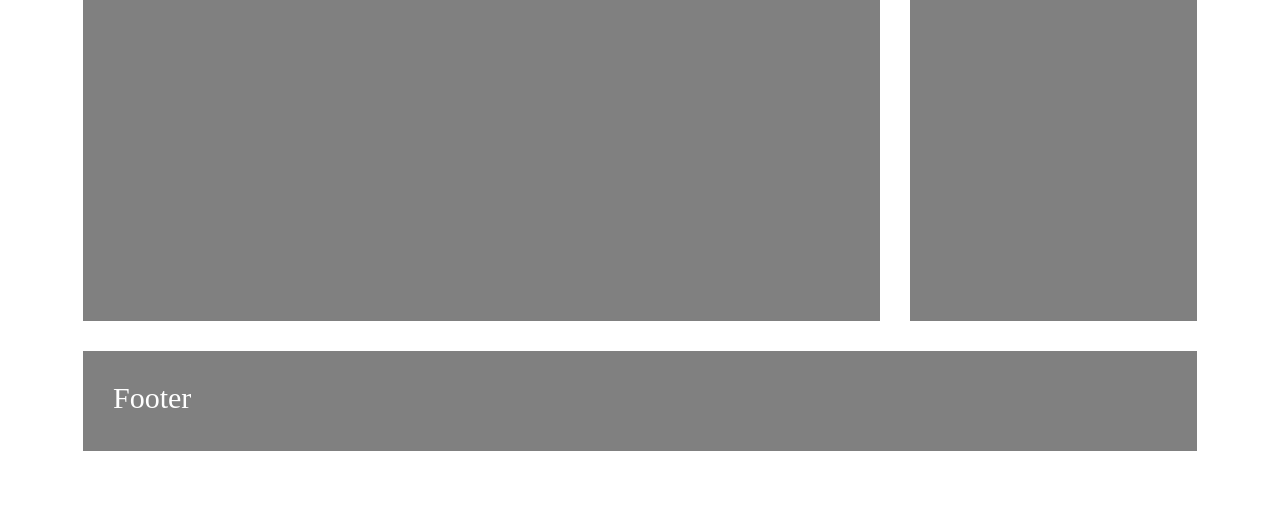
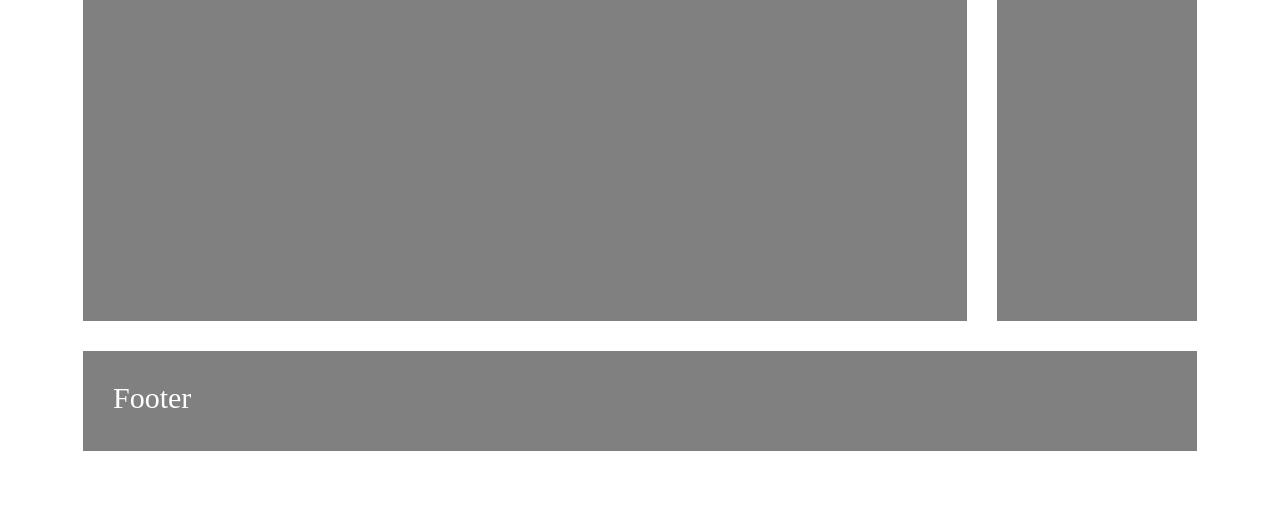
Before and after one commit to mckenziefiege/css_grid_practice_blog, a plain HTML site: page index.html in a window 1280 px wide. Shown: the part 514-1040 px from the top of the page. Drawn offline with Linux system fonts and the light colour scheme.

Commit message:
finished styling and added different ways of completing the same layout

```diff
--- a/index.css
+++ b/index.css
@@ -1,14 +1,40 @@
 .container {
   margin: 75px;
   display: grid;
+  grid-gap: 30px;
   grid-template-rows: 100px 200px 400px 100px;
-  grid-auto-columns: repeat(3, 1fr) 200px;
+  grid-template-columns: repeat(3, 1fr) 200px;
+  /* Grid Template Area
   grid-template-areas: "header header header header"
                        "item item item side"
                        "main main main side"
                        "foot foot foot foot";
-  grid-gap: 30px;
+  */
 }
+
+
+/*
+
+Grid Gap Examples
+
+grid-gap: 30px;
+
+grid-column-gap: 20px; * Only column gap *
+
+grid-row-gap: 30px; * Only row gap *
+
+*/
+
+/*
+
+Declaring Row Rize Examples
+
+grid-template-rows: 100px 100px 100px 100px;
+grid-template-rows: repeat(4, 1fr);
+grid-template-rows: repeat(2, 200px) 400px 100px;
+
+*/
+
 
 .item {
   padding: 30px;
@@ -17,6 +43,26 @@
   font-size: 30px;
 }
 
+/* Using Row and Column numbers */
+.header {
+  grid-column: 1 / -1;
+}
+
+.side-nav {
+  grid-column: 4 / 5;
+  grid-row: 2 / span 2;
+}
+
+.content {
+  grid-column: 1 / span 3;
+}
+
+.footer {
+  grid-column: 1 / -1;
+}
+
+
+/* Using Template Area
 .header {
   grid-area: header;
 }
@@ -31,4 +77,4 @@
 
 .footer {
   grid-area: foot;
-}
+} */
```
Also changed, not shown: index.html (+3 -0 lines).
